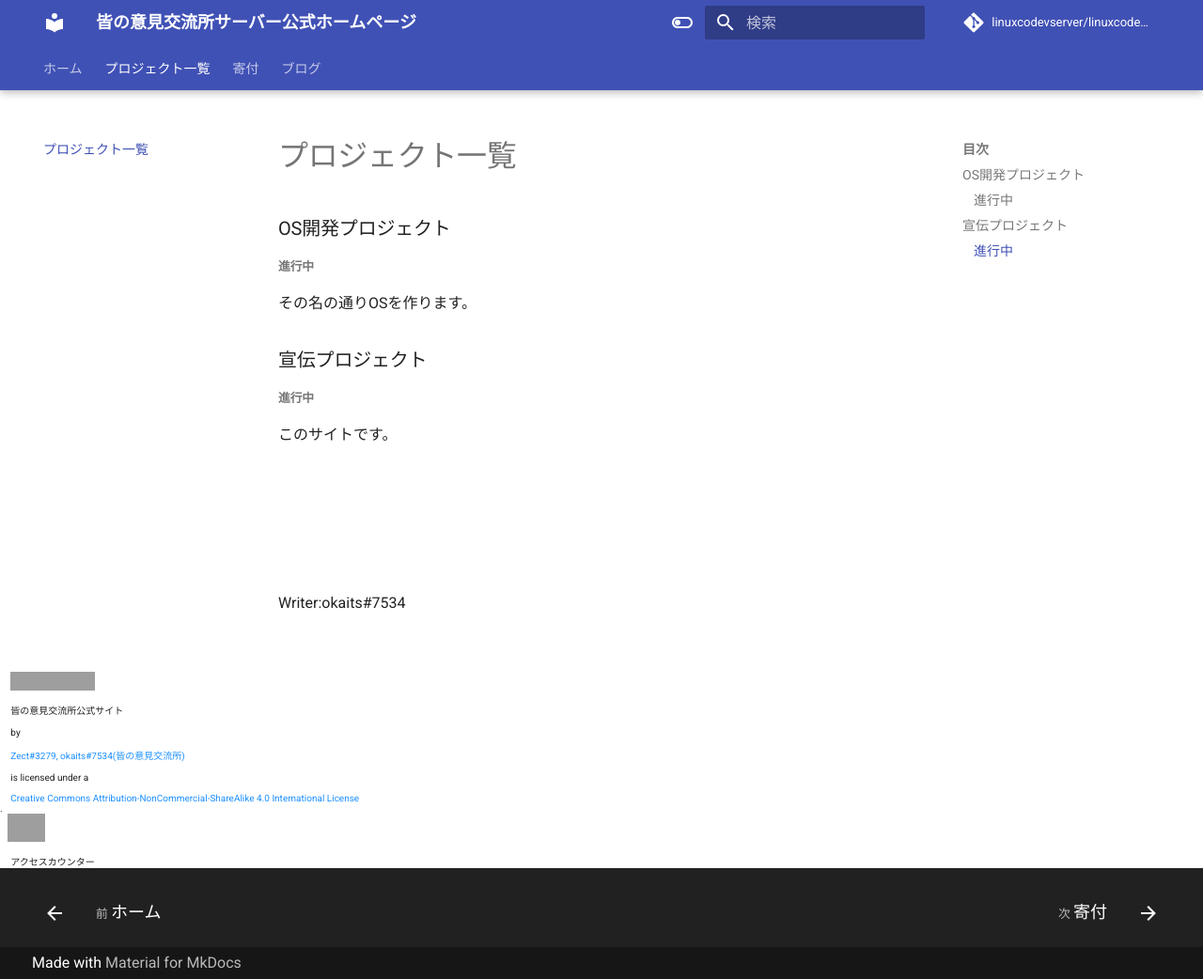
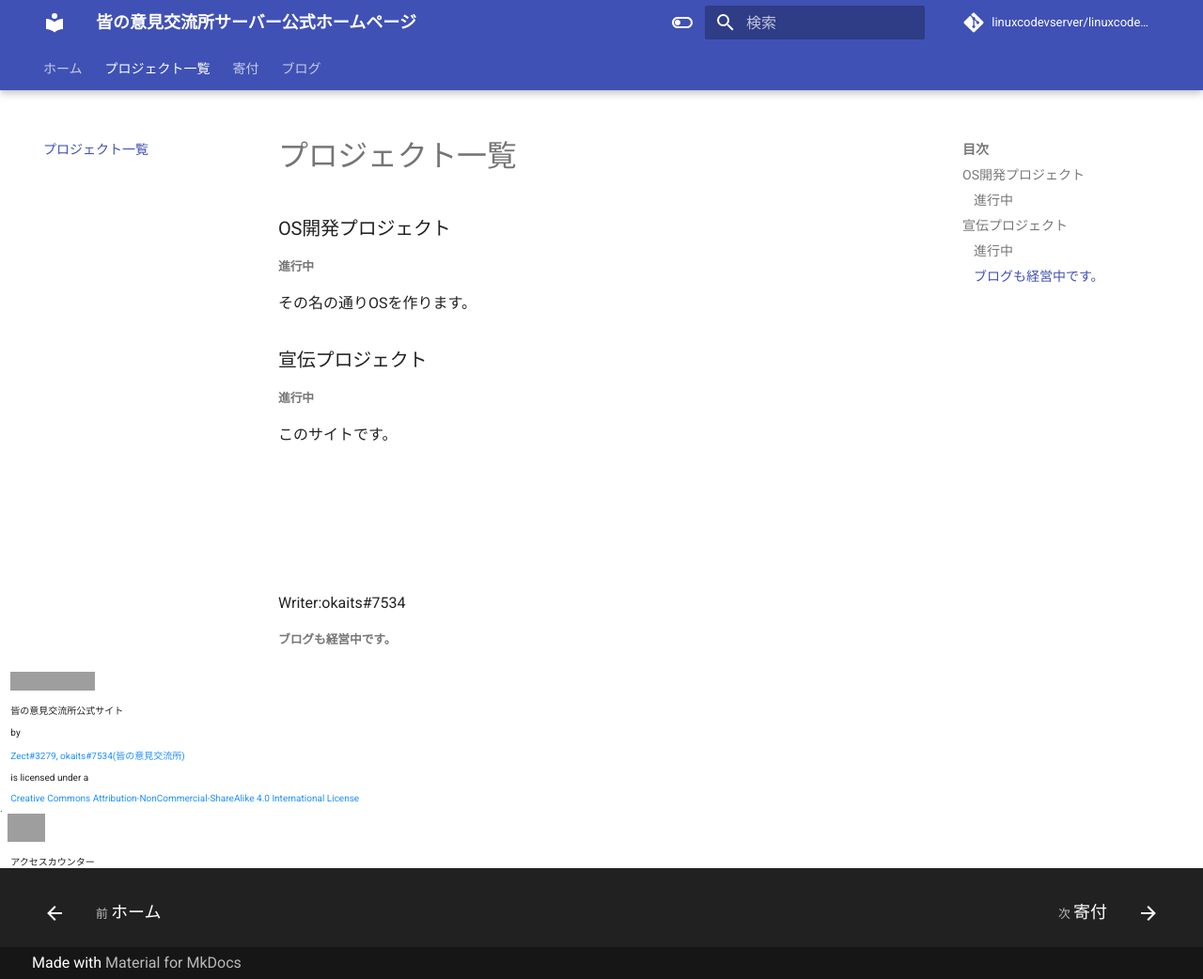
Before and after one commit to linuxcodevserver/linuxcodevserver.github.io, an MkDocs documentation site: the page built from docs/projects.md, in a window 1280 px wide and 1042 px high. Shown: the whole window at 94% size. Built offline with MkDocs 1.6.1 and Material for MkDocs 9.7.7, drawn with Linux system fonts in a browser that asks for light colours; comment, search, counter and statistics services are not loaded; grey boxes are pictures that could not be loaded.

Commit message:
[add] ブログも表示

```diff
--- a/docs/projects.md
+++ b/docs/projects.md
@@ -9,3 +9,4 @@
 このサイトです。
 <br><br><br><br><br><br><br>
 Writer:okaits#7534
+###### ブログも経営中です。
```
